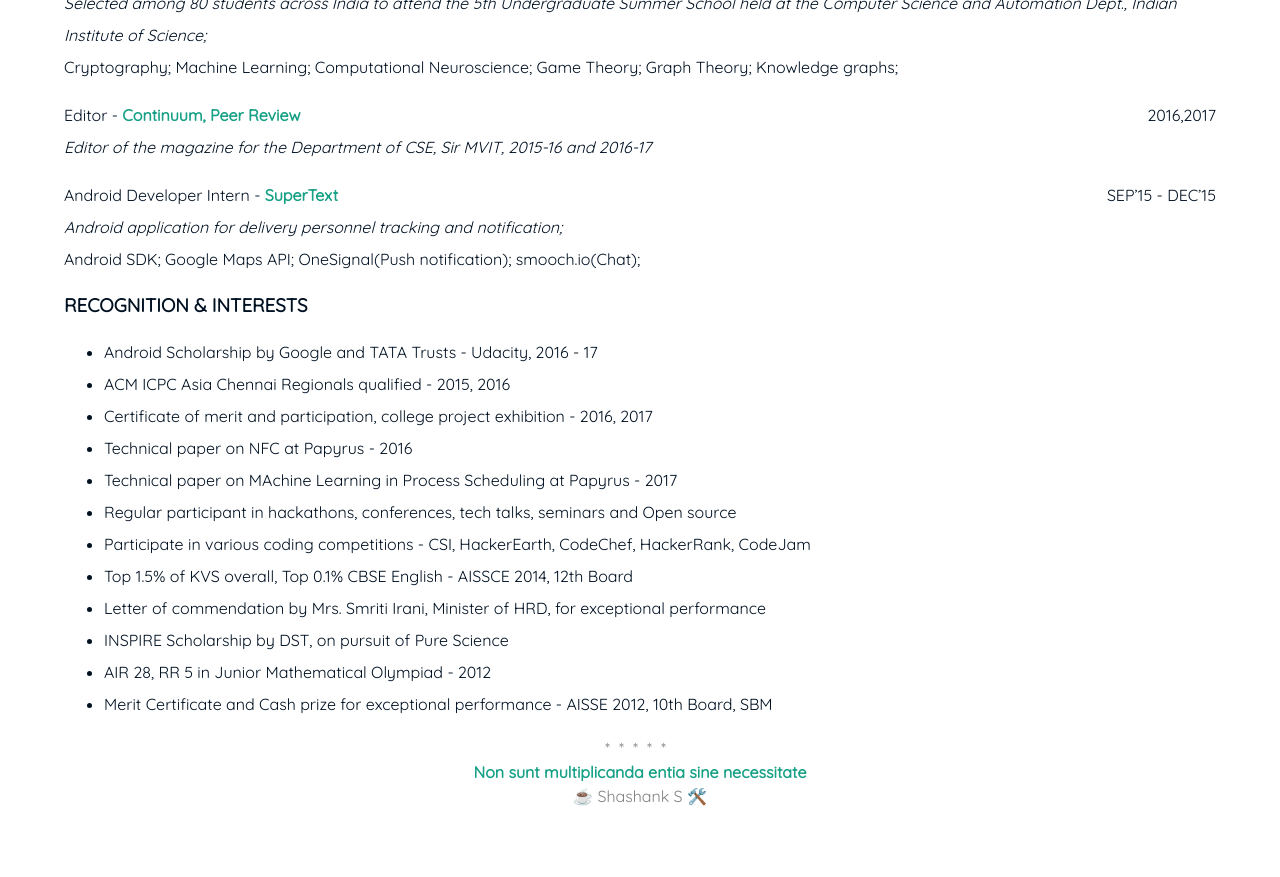
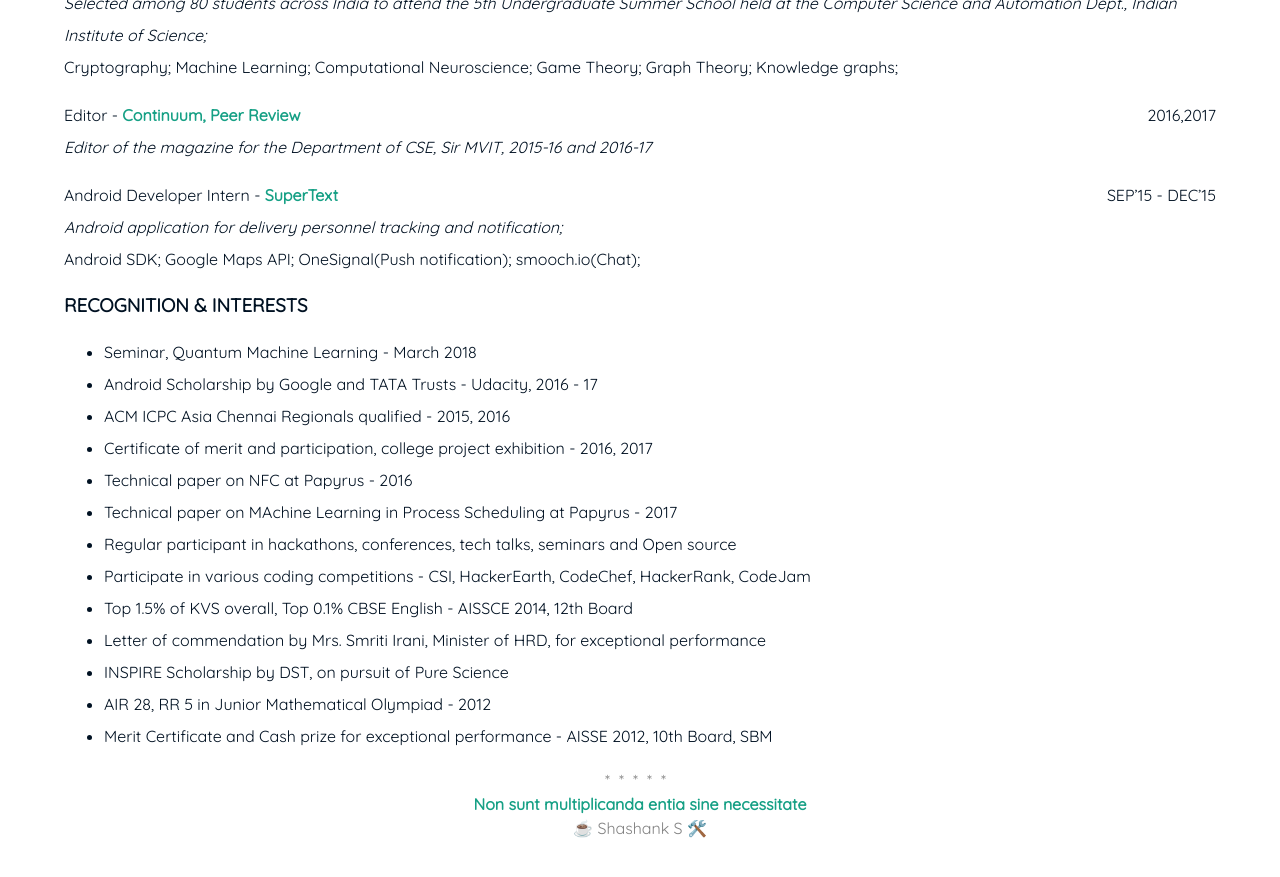
Before and after one commit to knhash/knhash.github.io, a Jekyll site: the page built from resume.md, in a window 1280 px wide and 900 px high, scrolled down 1611 px. Shown: the top 877 px of the window. Built offline with Jekyll 4.4.1, drawn with Linux system fonts in a browser that asks for light colours.

Commit message:
chore: update resume

```diff
--- a/resume.md
+++ b/resume.md
@@ -73,6 +73,7 @@ Android SDK; Google Maps API; OneSignal(Push notification); smooch.io(Chat);
 
 ### RECOGNITION & INTERESTS
 
+- Seminar, Quantum Machine Learning - March 2018
 - Android Scholarship by Google and TATA Trusts - Udacity, 2016 - 17
 - ACM ICPC Asia Chennai Regionals qualified - 2015, 2016
 - Certificate of merit and participation, college project exhibition - 2016, 2017
```
